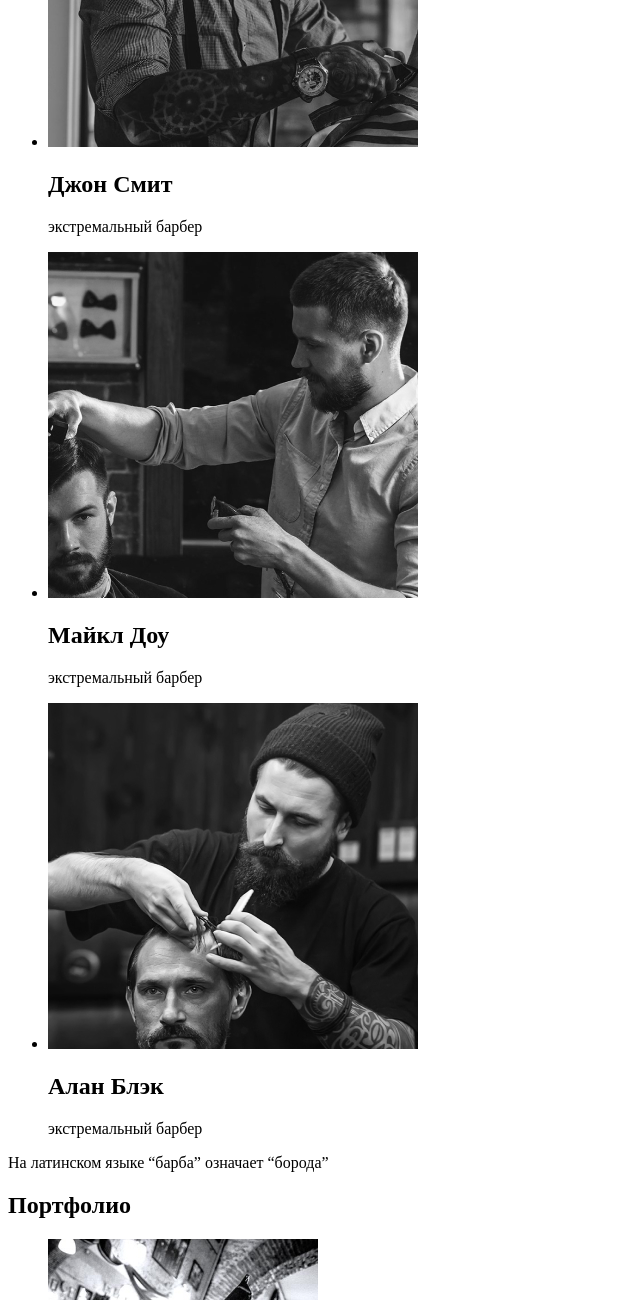
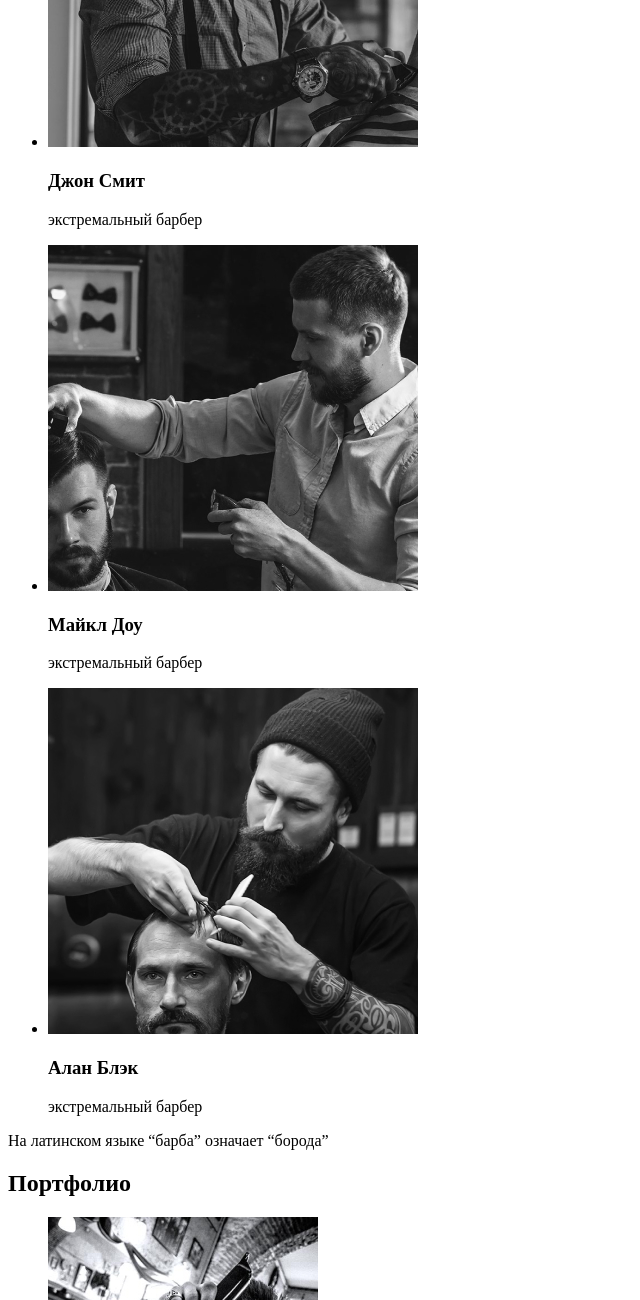
Before and after one commit to NazarkaIvanets/barber_shop, a plain HTML site: page index.html in a window 1280 px wide. Shown: the part 2485-3785 px from the top of the page, without its empty margins (0-640 px from the left). Drawn offline with Linux system fonts and the light colour scheme.

Commit message:
Update index.html

```diff
--- a/index.html
+++ b/index.html
@@ -94,17 +94,17 @@
                 <ul>
                     <li>
                         <img src="./images/team/img1.jpg" width="370" height="346" alt="барбер Джон Смит">
-                        <h2>Джон Смит</h2>
+                        <h3>Джон Смит</h3>
                         <p>экстремальный барбер</p>
                     </li>
                     <li>
                         <img src="./images/team/img2.jpg" width="370" height="346" alt="барбер Майкл Доу">
-                        <h2>Майкл Доу</h2>
+                        <h3>Майкл Доу</h3>
                         <p>экстремальный барбер</p>
                     </li>
                     <li>
                         <img src="./images/team/img3.jpg" width="370" height="346" alt="барбер Алан Блэк">
-                        <h2>Алан Блэк</h2>
+                        <h3>Алан Блэк</h3>
                         <p>экстремальный барбер</p>
                     </li>
                 </ul>
```
